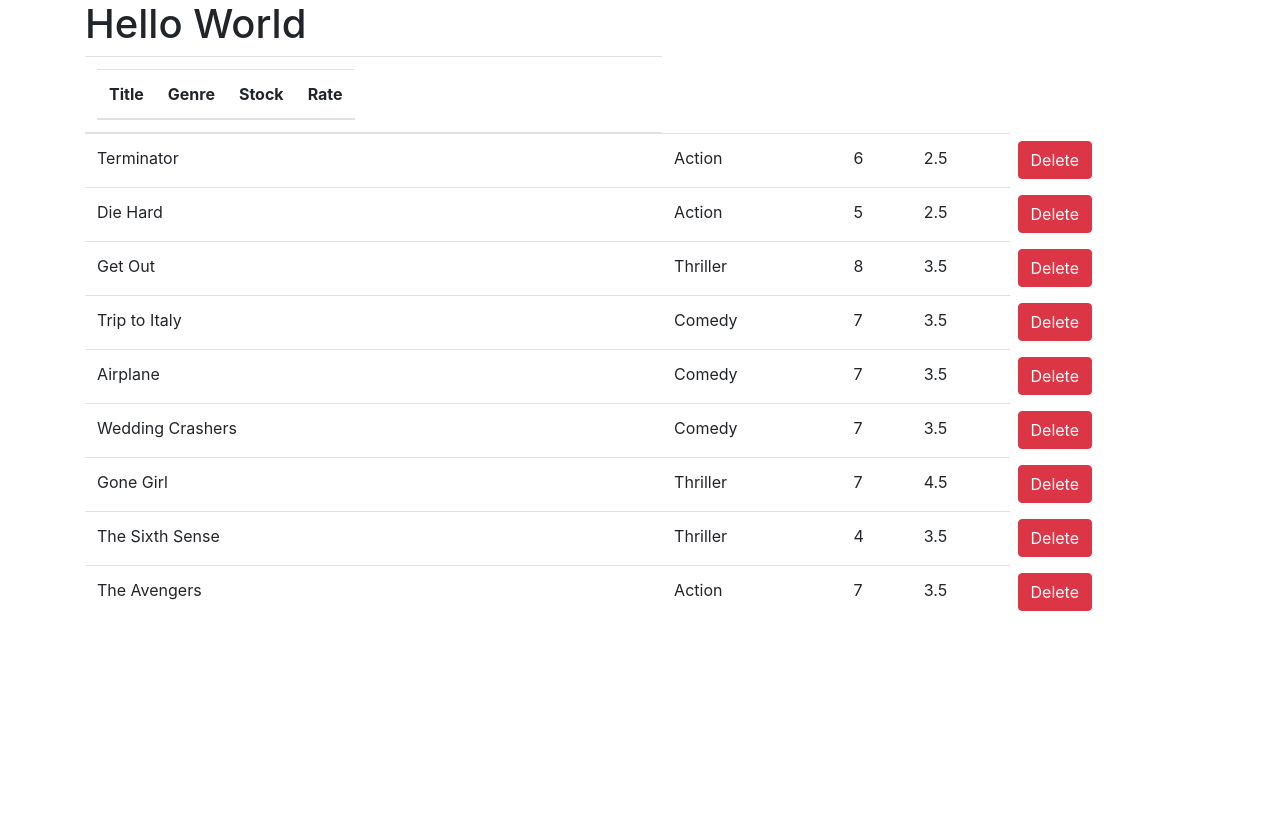
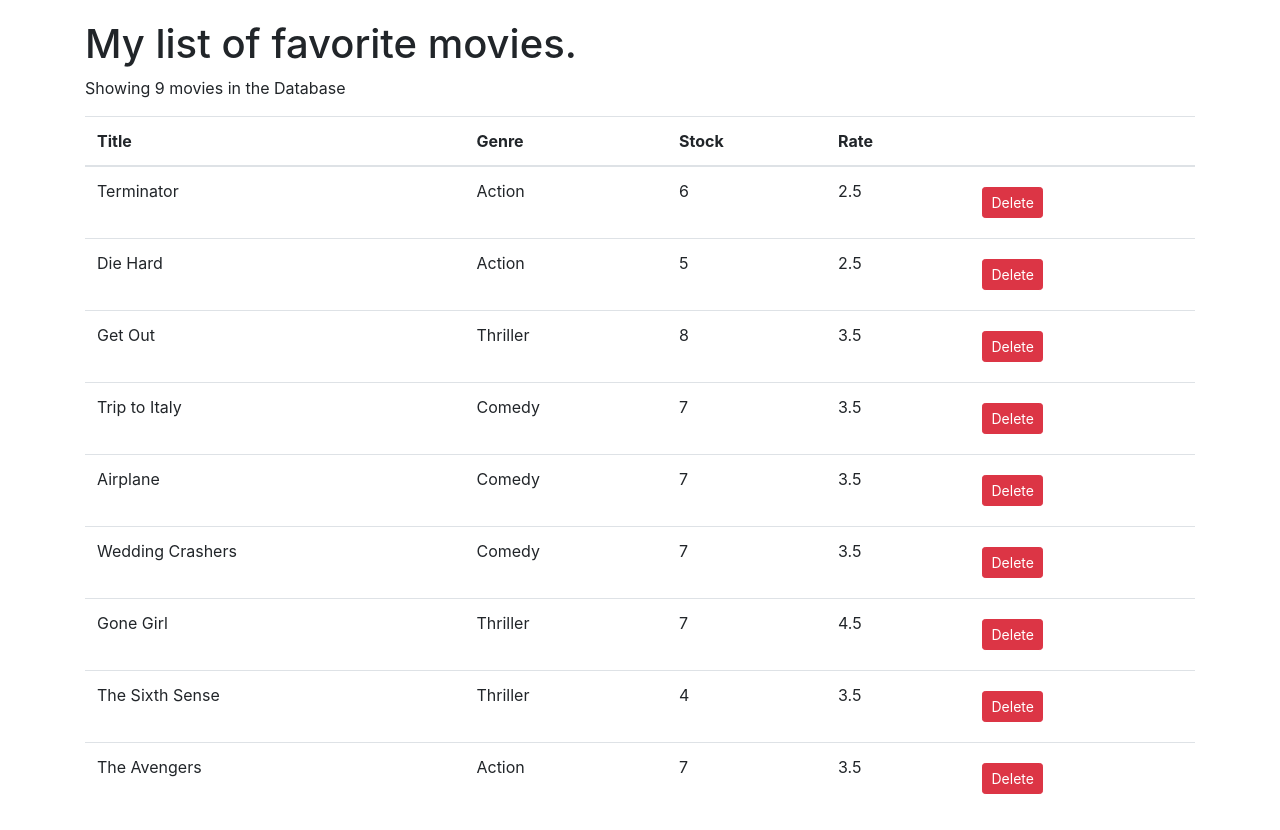
Before and after one commit to faustologic/vidly-app, a React (Create React App) app: page / in a window 1280 px wide. Before the commit the page ends 800 px from the top, so only its background shows below. Built offline with nearby package versions, Linux system fonts and the light colour scheme.

Commit message:
Our mini appWeb is ready

```diff
--- a/src/App.js
+++ b/src/App.js
@@ -5,7 +5,7 @@
 function App() {
   return (
     <main className="container">
-      <h1>Hello World</h1>
+      <h1>My list of favorite movies.</h1>
       <Movies />
     </main>
   );
--- a/src/components/movies.jsx
+++ b/src/components/movies.jsx
@@ -6,40 +6,48 @@
     movies: getMovies(),
   };
 
-  handleDelete() {
-    console.log("delete btn Clicked");
-  }
+  handleDelete = (movie) => {
+    const movies = this.state.movies.filter((m) => m._id !== movie._id);
+    this.setState({ movies });
+  };
 
   render() {
+    const { length: count } = this.state.movies;
+    if (count === 0) return <p>There are no movies on the Database</p>;
+
     return (
-      <div>
+      <React.Fragment>
+        <p>Showing {count} movies in the Database</p>
         <table className="table">
           <thead>
-            <th>
+            <tr>
               <th>Title</th>
               <th>Genre</th>
               <th>Stock</th>
               <th>Rate</th>
-            </th>
+              <th></th>
+            </tr>
           </thead>
           <tbody>
             {this.state.movies.map((movie) => (
-              <tr>
+              <tr key={movie._id}>
                 <td>{movie.title}</td>
                 <td>{movie.genre.name}</td>
                 <td>{movie.numberInStock}</td>
                 <td>{movie.dailyRentalRate}</td>
-                <button
-                  onClick={this.handleDelete}
-                  className="btn btn-danger m-2"
-                >
-                  Delete
-                </button>
+                <td>
+                  <button
+                    onClick={() => this.handleDelete(movie)}
+                    className="btn btn-danger btn-sm m-2"
+                  >
+                    Delete
+                  </button>
+                </td>
               </tr>
             ))}
           </tbody>
         </table>
-      </div>
+      </React.Fragment>
     );
   }
 }
--- a/src/index.css
+++ b/src/index.css
@@ -1,13 +1,14 @@
 body {
   margin: 0;
-  font-family: -apple-system, BlinkMacSystemFont, 'Segoe UI', 'Roboto', 'Oxygen',
-    'Ubuntu', 'Cantarell', 'Fira Sans', 'Droid Sans', 'Helvetica Neue',
+  padding: 20px 0 0 0;
+  font-family: -apple-system, BlinkMacSystemFont, "Segoe UI", "Roboto", "Oxygen",
+    "Ubuntu", "Cantarell", "Fira Sans", "Droid Sans", "Helvetica Neue",
     sans-serif;
   -webkit-font-smoothing: antialiased;
   -moz-osx-font-smoothing: grayscale;
 }
 
 code {
-  font-family: source-code-pro, Menlo, Monaco, Consolas, 'Courier New',
+  font-family: source-code-pro, Menlo, Monaco, Consolas, "Courier New",
     monospace;
 }
```
